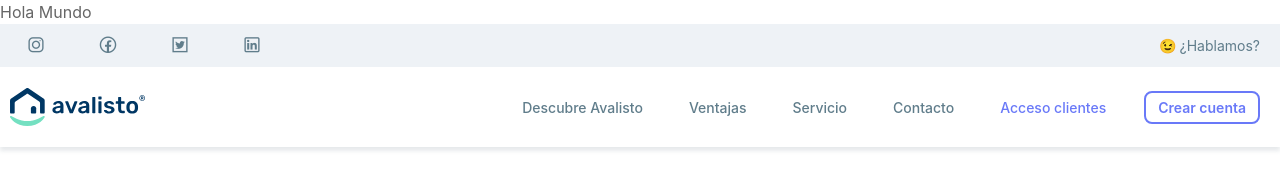
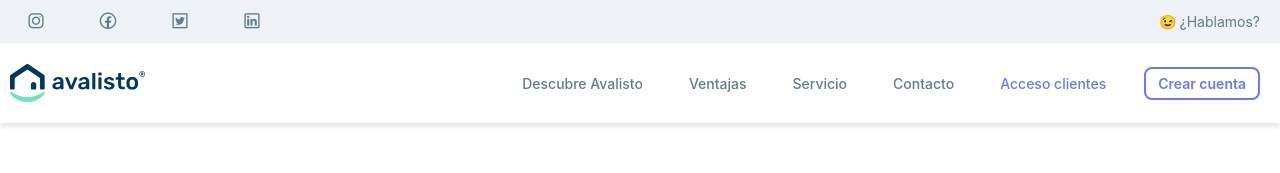
Before and after one commit to ahvelozo/AvalistoLandingInmo, a website: page index.html in a window 1280 px wide. Shown: the top 173 px of the page. Drawn offline with nearby package versions, Linux system fonts and the light colour scheme; a script that the page names is missing.

Commit message:
Update index.html

```diff
--- a/index.html
+++ b/index.html
@@ -49,7 +49,6 @@
     </head>
 
     <body>
-Hola Mundo
         <!-- Menu -->
         <div uk-sticky="animation: uk-animation-slide-top">
 
```
